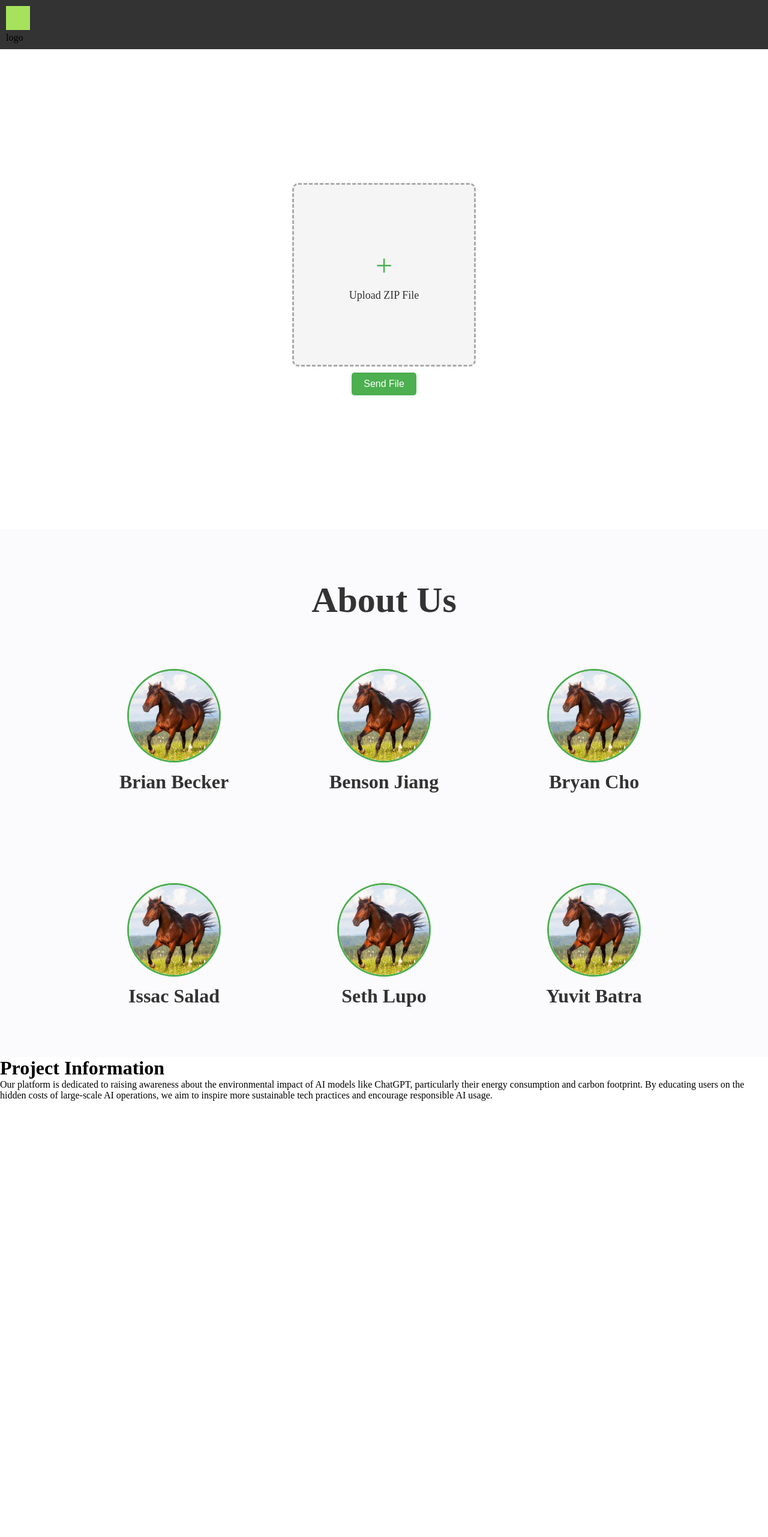
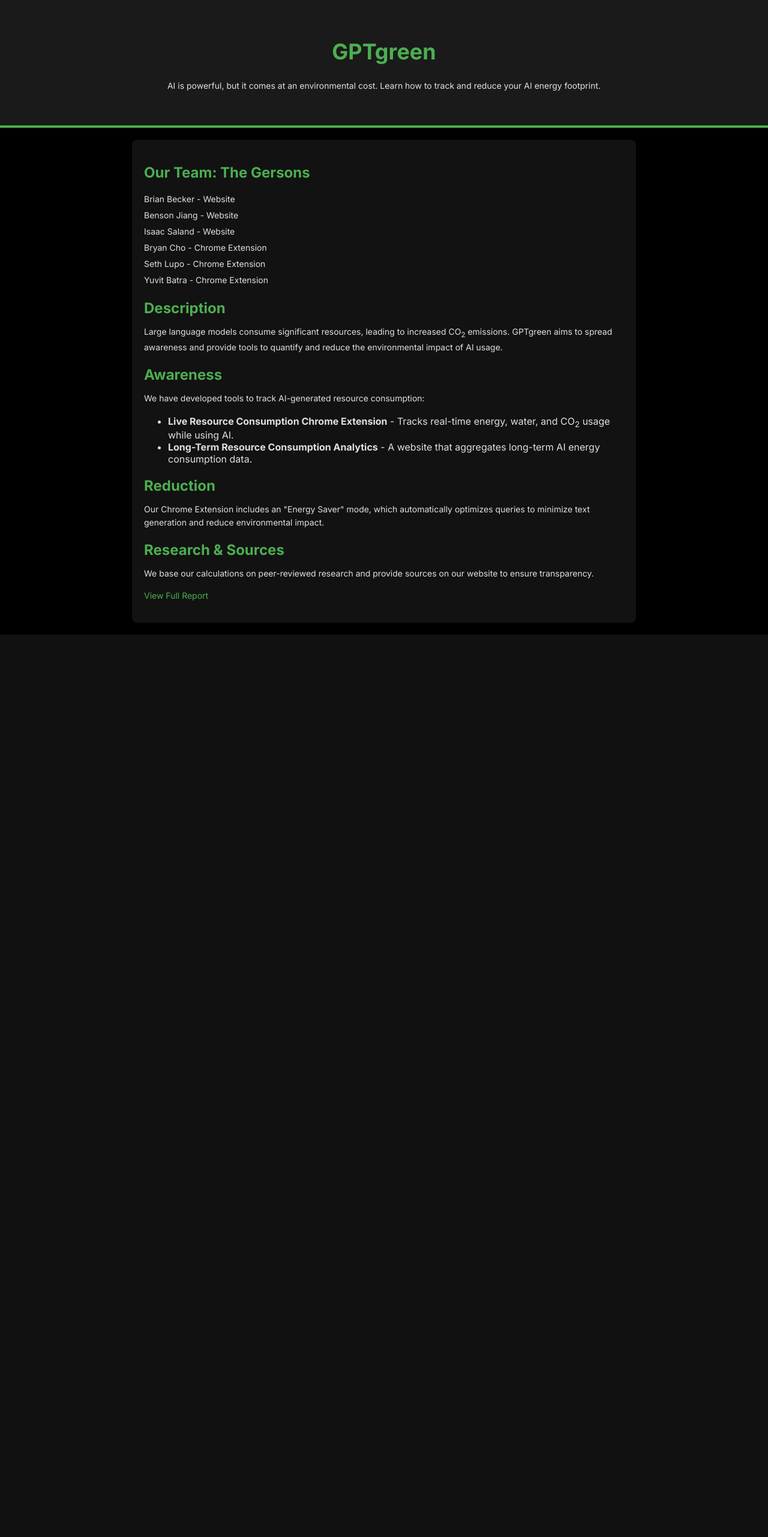
Before and after one commit to IsaacSaland/JumboHack2025, a Flask app: page / in a window 1280 px wide. Shown: the whole page at 60% size. After the commit the page ends 1058 px from the top, so only its background shows below. Run offline with Flask 3, Linux system fonts and the light colour scheme.

Commit message:
changed style

```diff
--- a/backend/app.py
+++ b/backend/app.py
@@ -23,6 +23,10 @@
 @app.route('/')
 def home():
     return render_template('index.html')
+
+@app.route('/report')
+def report():
+    return render_template('report.html')
 
 @app.route('/upload', methods=['POST'])
 def upload_file():
--- a/backend/templates/index.html
+++ b/backend/templates/index.html
@@ -3,102 +3,99 @@
 <head>
     <meta charset="UTF-8">
     <meta name="viewport" content="width=device-width, initial-scale=1.0">
-    <title>Energy Consumption Analyzer</title>
-    <link rel="stylesheet" href="{{ url_for('static', filename='styles.css') }}">
+    <title>GPTgreen - AI & Environment</title>
+    <link href="https://fonts.googleapis.com/css2?family=Inter:wght@400;500;700&display=swap" rel="stylesheet">
+    <style>
+        body {
+            background-color: #000000;
+            color: #e0e0e0;
+            font-family: 'Inter', sans-serif;
+            margin: 0;
+            padding: 0;
+        }
+
+        .jumbotron {
+            background-color: #1a1a1a;
+            padding: 40px;
+            text-align: center;
+            border-bottom: 4px solid #4CAF50;
+        }
+
+        .jumbotron h1 {
+            font-size: 36px;
+            font-weight: 700;
+            color: #4CAF50;
+        }
+
+        .container {
+            max-width: 800px;
+            margin: 20px auto;
+            padding: 20px;
+            background-color: #121212;
+            border-radius: 8px;
+        }
+
+        h2 {
+            color: #4CAF50;
+            font-weight: 700;
+            margin-bottom: 12px;
+        }
+
+        p {
+            font-size: 14px;
+            line-height: 1.6;
+        }
+
+        .team-list {
+            list-style: none;
+            padding: 0;
+        }
+
+        .team-list li {
+            font-size: 14px;
+            padding: 5px 0;
+        }
+
+        .research-section {
+            margin-top: 20px;
+        }
+    </style>
 </head>
 <body>
-    <nav>
-        <div class="logo">
-            <img src="{{ url_for('static', filename='logo.jpg') }}" alt="Logo">
-            <p>logo</p>
-        </div>
-    </nav>
-
-    <div class="outerContain">
-        <div class="upload-container">
-            <input type="file" id="fileInput" accept=".zip" hidden />
-            <label for="fileInput" class="upload-label">
-                <span class="plus">+</span>
-                <p>Upload ZIP File</p>
-            </label>
-        </div>
-        <button id="sendButton" class="send-btn">Send File</button>
+    <div class="jumbotron">
+        <h1><a style="color: inherit; text-decoration: none; cursor: pointer;" href="/">GPTgreen</a></h1>
+        <p>AI is powerful, but it comes at an environmental cost. Learn how to track and reduce your AI energy footprint.</p>
     </div>
 
-    <div class="lowerAbout">
-        <h2>About Us</h2>
-        <div class="team-container">
-            <div class="team-member">
-                <img src="{{ url_for('static', filename='horse.png') }}" alt="Person 1">
-                <p>Brian Becker</p>
-            </div>
-            <div class="team-member">
-                <img src="{{ url_for('static', filename='horse.png') }}" alt="Person 2">
-                <p>Benson Jiang</p>
-            </div>
-            <div class="team-member">
-                <img src="{{ url_for('static', filename='horse.png') }}" alt="Person 3">
-                <p>Bryan Cho</p>
-            </div>
-            <div class="team-member">
-                <img src="{{ url_for('static', filename='horse.png') }}" alt="Person 4">
-                <p>Issac Salad</p>
-            </div>
-            <div class="team-member">
-                <img src="{{ url_for('static', filename='horse.png') }}" alt="Person 5">
-                <p>Seth Lupo</p>
-            </div>
-            <div class="team-member">
-                <img src="{{ url_for('static', filename='horse.png') }}" alt="Person 6">
-                <p>Yuvit Batra</p>
-            </div>
+    <div class="container">
+        <h2>Our Team: The Gersons</h2>
+        <ul class="team-list">
+            <li>Brian Becker - Website</li>
+            <li>Benson Jiang - Website</li>
+            <li>Isaac Saland - Website</li>
+            <li>Bryan Cho - Chrome Extension</li>
+            <li>Seth Lupo - Chrome Extension</li>
+            <li>Yuvit Batra - Chrome Extension</li>
+        </ul>
+
+        <h2>Description</h2>
+        <p>Large language models consume significant resources, leading to increased CO<sub>2</sub> emissions. GPTgreen aims to spread awareness and provide tools to quantify and reduce the environmental impact of AI usage.</p>
+
+        <h2>Awareness</h2>
+        <p>We have developed tools to track AI-generated resource consumption:</p>
+        <ul>
+            <li><strong>Live Resource Consumption Chrome Extension</strong> - Tracks real-time energy, water, and CO<sub>2</sub> usage while using AI.</li>
+            <li><strong>Long-Term Resource Consumption Analytics</strong> - A website that aggregates long-term AI energy consumption data.</li>
+        </ul>
+
+        <h2>Reduction</h2>
+        <p>Our Chrome Extension includes an "Energy Saver" mode, which automatically optimizes queries to minimize text generation and reduce environmental impact.</p>
+
+        <div class="research-section">
+            <h2>Research & Sources</h2>
+            <p>We base our calculations on peer-reviewed research and provide sources on our website to ensure transparency.</p>
+            <p><a href="/report" style="color: #4CAF50; text-decoration: none;">View Full Report</a></p>
         </div>
     </div>
-
-    <div class="project_des">
-        <h1>Project Information</h1>
-        Our platform is dedicated to raising awareness about the environmental impact of AI models like ChatGPT, particularly their energy consumption and carbon footprint. By educating users on the hidden costs of large-scale AI operations, we aim to inspire more sustainable tech practices and encourage responsible AI usage.
-    </div>
-
-    <script src="{{ url_for('static', filename='script.js') }}"></script>
-    <script>
-        document.getElementById('sendButton').addEventListener('click', function() {
-            const fileInput = document.getElementById('fileInput');
-            const file = fileInput.files[0];
-
-            if (file) {
-                const formData = new FormData();
-                formData.append('file', file);
-
-                fetch('/upload', {
-                    method: 'POST',
-                    body: formData
-                })
-                .then(response => {
-                    if (response.ok) {
-                        return response.blob();
-                    } else {
-                        throw new Error('File upload failed');
-                    }
-                })
-                .then(blob => {
-                    const url = window.URL.createObjectURL(blob);
-                    const a = document.createElement('a');
-                    a.href = url;
-                    a.download = 'energy_report.pdf';
-                    document.body.appendChild(a);
-                    a.click();
-                    a.remove();
-                    window.URL.revokeObjectURL(url);
-                })
-                .catch(error => {
-                    console.error('Error:', error);
-                    alert('File upload failed. Please try again.');
-                });
-            } else {
-                alert('Please select a file to upload.');
-            }
-        });
-    </script>
 </body>
 </html>
```
Also changed, not shown: backend/templates/report.html (added, +215 -0 lines), temp.txt (added, +206 -0 lines), frontend/about.jpeg (added), 1 other file.
